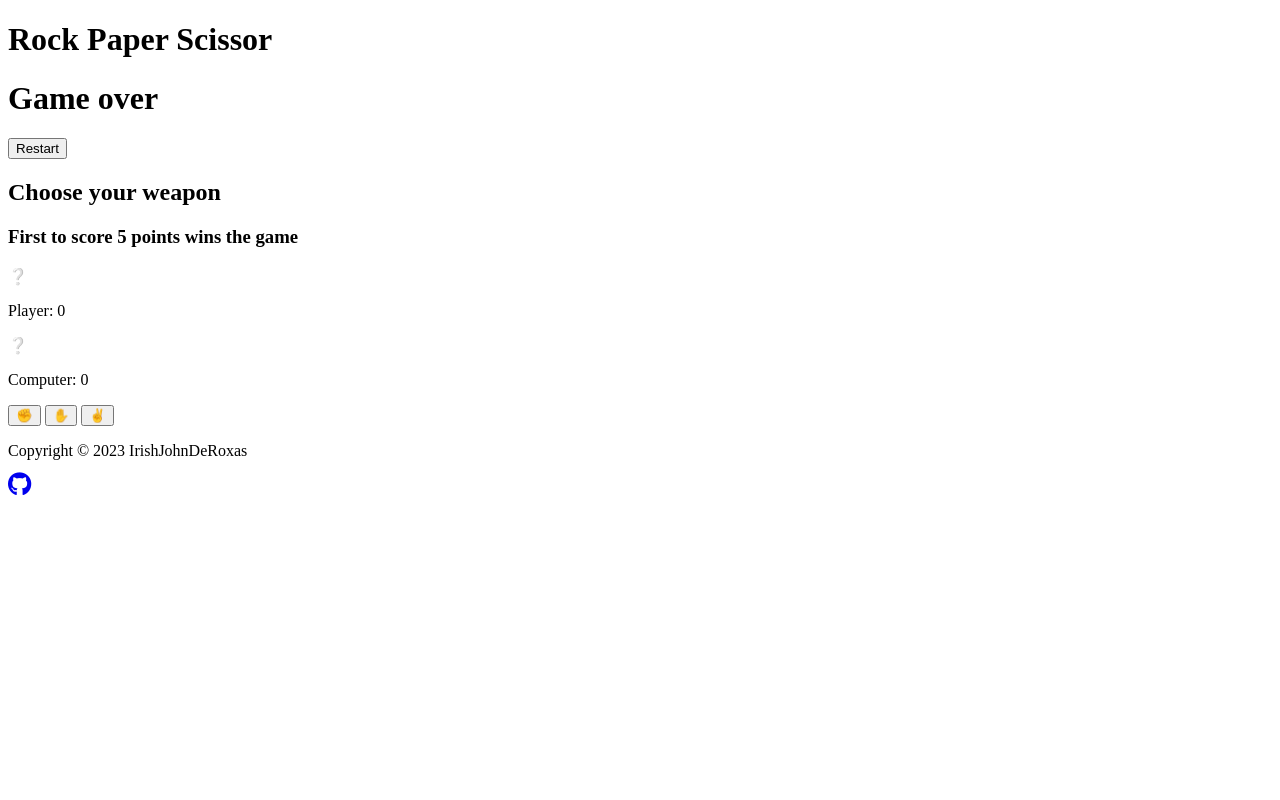
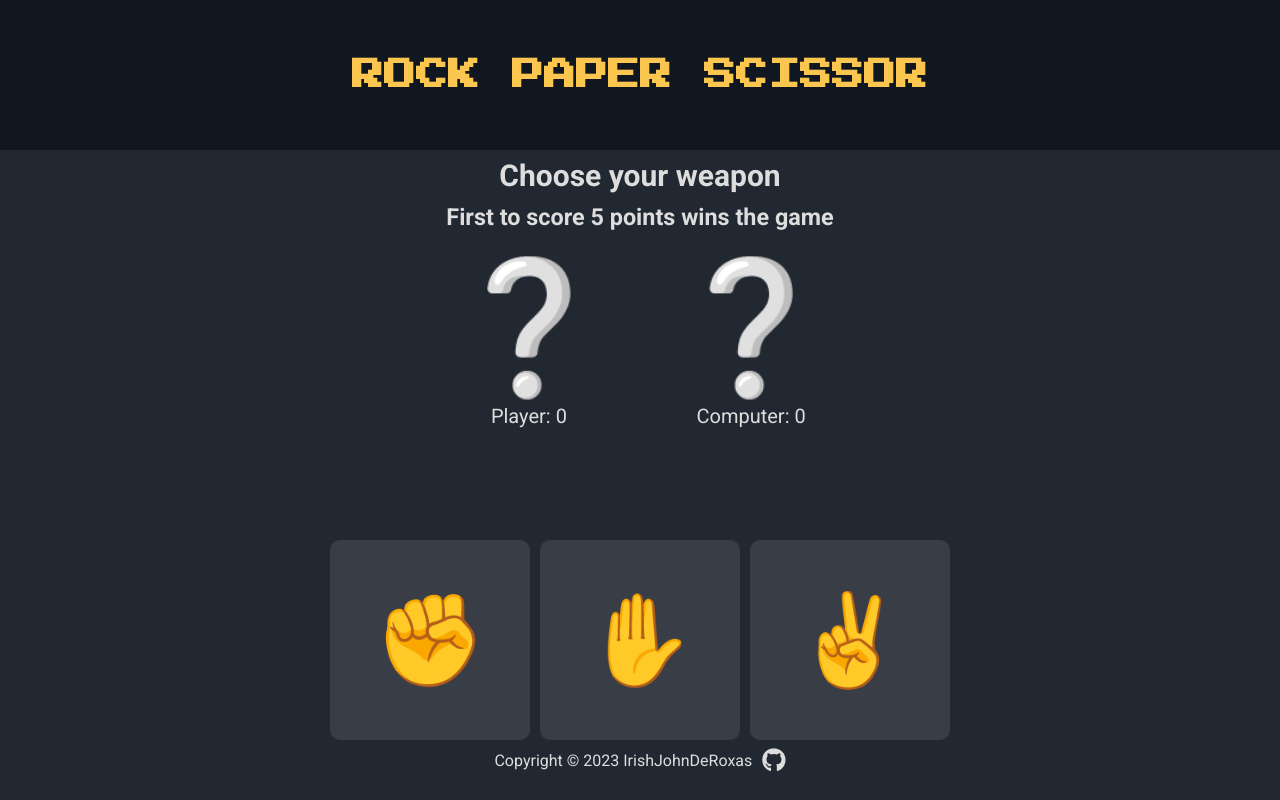
Before and after one commit to IrishJohnDeRoxas/OP-RPS, a plain HTML site: page index.html in a window 1280 px wide. Drawn offline with Linux system fonts and the light colour scheme; the site is published under a folder, as on GitHub Pages, so addresses that start at the root find nothing.

Commit message:
update url

```diff
--- a/index.html
+++ b/index.html
@@ -11,7 +11,7 @@
     <link rel="preconnect" href="https://fonts.gstatic.com" crossorigin>
     <link href="https://fonts.googleapis.com/css2?family=Press+Start+2P&family=Roboto:wght@400;500;700&display=swap" rel="stylesheet">
 
-    <link rel="stylesheet" href="/static/main.css">
+    <link rel="stylesheet" href="./static/main.css">
 
     <title>Rock Paper Scissors</title>
 </head>
@@ -71,6 +71,6 @@
         <a href="https://github.com/IrishJohnDeRoxas"  target="_blank">
             <i class="fa-brands fa-github fa-xl"></i></a>
       </footer>
-    <script src="/static/RPS.js"></script>
+    <script src="./static/RPS.js"></script>
 </body>
 </html>
```
